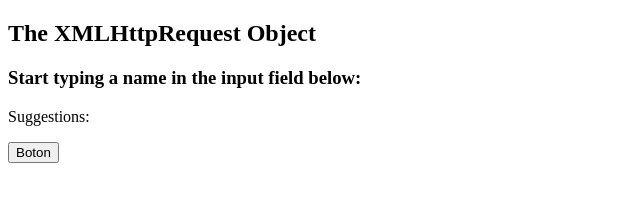
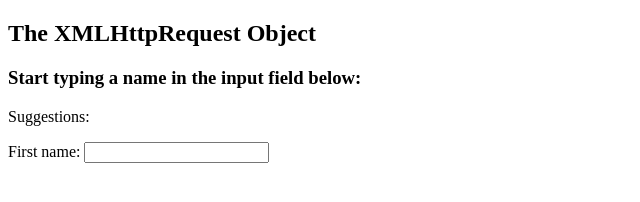
Before and after one commit to pedroibanez08/cuarta, a plain HTML site: page index.html in a window 1280 px wide. Shown: the whole page, without its empty margins (0-640 px from the left). Drawn offline with Linux system fonts and the light colour scheme.

Commit message:
Update index.html

```diff
--- a/index.html
+++ b/index.html
@@ -7,9 +7,10 @@
 <h3>Start typing a name in the input field below:</h3>
 
 <p>Suggestions: <span id="txtHint"></span></p>
-
-<!--<p>First name: <input type="text" id="txt1" onkeyup="showHint(this.value)"></p>-->
-  <button onclick="showHint('Pe')">Boton</button>
+<form action="">
+First name: <input type="text" id="txt1" onkeyup="showHint(this.value)"></p>
+  </form>
+<!--  <button onclick="showHint('Pe')">Boton</button>-->
 <script>
 function showHint(str) {
   var xhttp;
```
